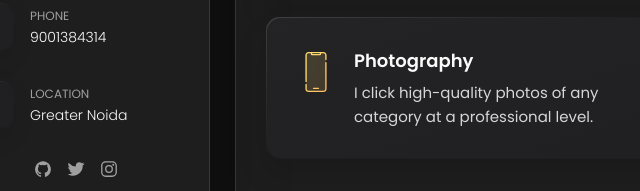
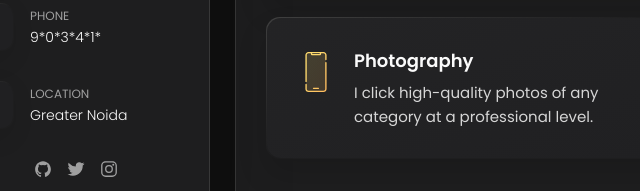
Before and after one commit to MjCharlie/portfolio_vishal, a plain HTML site: page index.html in a window 1280 px wide. Shown: the part 515-706 px from the top of the page, 105-745 px from the left. Drawn offline with nearby package versions, Linux system fonts and the light colour scheme.

Commit message:
index.html

```diff
--- a/index.html
+++ b/index.html
@@ -64,7 +64,7 @@
               <div class="contact-info">
                 <p class="contact-title">Phone</p>
 
-                <a href="tel:+12133522795" class="contact-link">9001384314</a>
+                <a href="tel:+12133522795" class="contact-link">9*0*3*4*1*</a>
               </div>
             </li>
 
```
